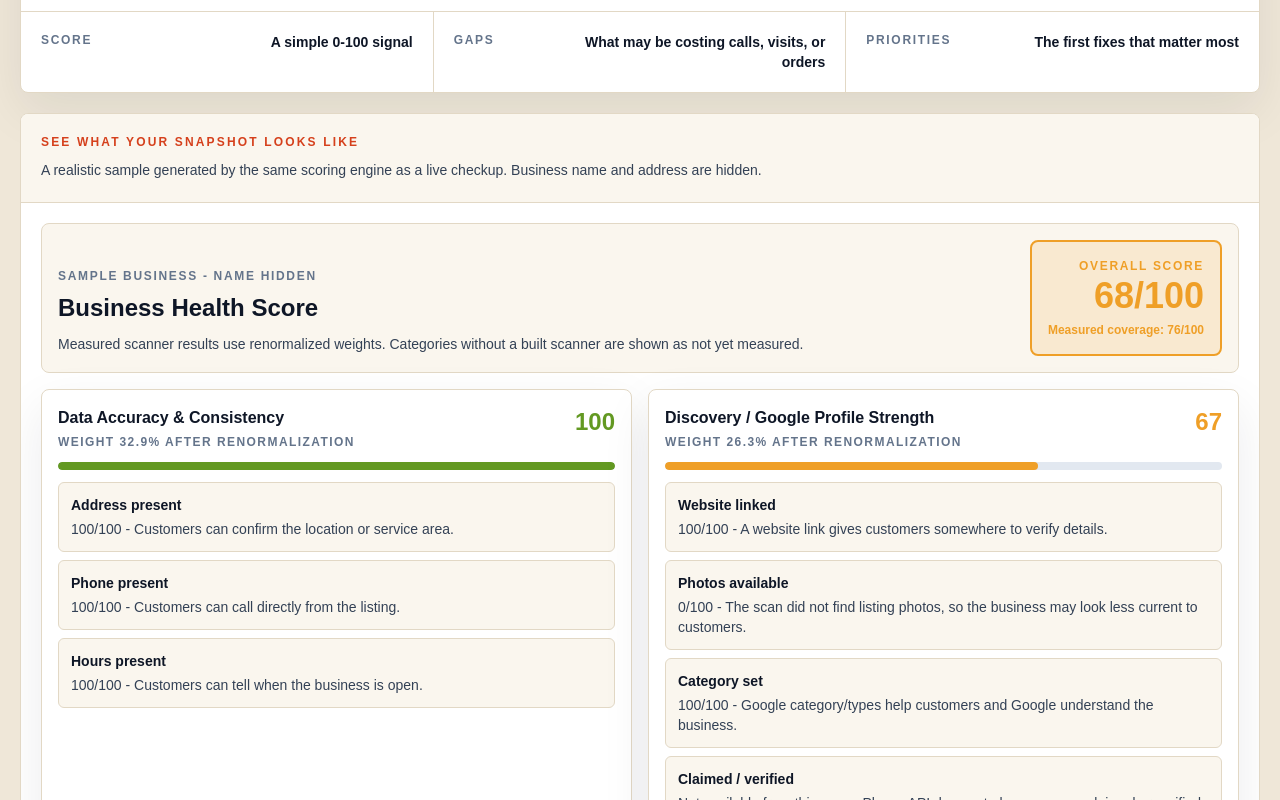
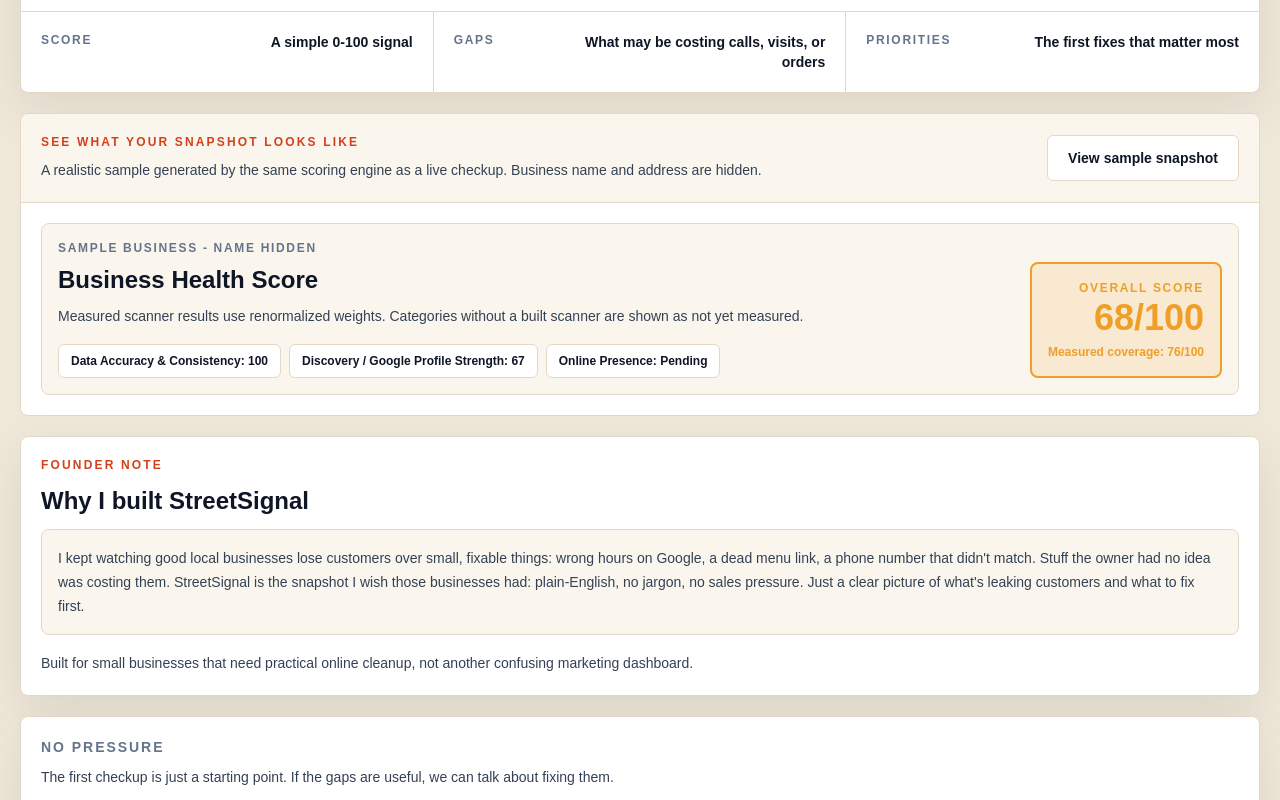
Before and after one commit to glassonglassharley/Business-Scope, a Next.js app: page / in a window 1280 px wide. Shown: the part 840-1640 px from the top of the page. Built offline with nearby package versions, Linux system fonts and the light colour scheme.

Commit message:
Collapse sample snapshot section

```diff
--- a/src/app/page.jsx
+++ b/src/app/page.jsx
@@ -271,13 +271,29 @@
 }
 
 function SampleVisibilitySnapshot() {
+  const [expanded, setExpanded] = useState(false);
+  const previewCategories = sampleSnapshotBreakdown.categories.slice(0, 3);
+
   return (
     <section id="sample-snapshot" className="scroll-mt-28 overflow-hidden rounded-lg border border-line bg-surface">
       <div className="border-b border-line bg-nested-surface p-5">
+        <div className="flex flex-col gap-4 md:flex-row md:items-center md:justify-between">
+          <div>
             <p className="eyebrow">See what your snapshot looks like</p>
             <p className="mt-2 text-sm leading-6 text-slate-700">
               A realistic sample generated by the same scoring engine as a live checkup. Business name and address are hidden.
             </p>
+          </div>
+          <button
+            className="secondary-button w-full bg-surface sm:w-auto"
+            type="button"
+            aria-expanded={expanded}
+            aria-controls="sample-snapshot-details"
+            onClick={() => setExpanded((current) => !current)}
+          >
+            {expanded ? "Hide sample snapshot" : "View sample snapshot"}
+          </button>
+        </div>
       </div>
 
       <div className="p-5">
@@ -289,11 +305,22 @@
               <p className="mt-2 max-w-3xl text-sm leading-6 text-slate-700">
                 Measured scanner results use renormalized weights. Categories without a built scanner are shown as not yet measured.
               </p>
+              {!expanded && (
+                <div className="mt-4 flex flex-wrap gap-2">
+                  {previewCategories.map((category) => (
+                    <span key={category.key} className="rounded-md border border-line bg-surface px-3 py-2 text-xs font-black text-ink">
+                      {category.label}: {category.status === "measured" ? category.score : "Pending"}
+                    </span>
+                  ))}
+                </div>
+              )}
             </div>
             <SampleOverallScore breakdown={sampleSnapshotBreakdown} />
           </div>
         </div>
 
+        {expanded && (
+          <div id="sample-snapshot-details">
             <div className="mt-4 grid gap-4 lg:grid-cols-2">
               {sampleSnapshotBreakdown.categories.map((category) => <SampleBreakdownCategory key={category.key} category={category} />)}
             </div>
@@ -313,10 +340,11 @@
               </div>
             )}
           </div>
+        )}
+      </div>
     </section>
   );
 }
-
 function SampleOverallScore({ breakdown }) {
   const score = breakdown.overallScore ?? 0;
   const band = bandForScore(score);
```
Lines whose indentation alone changed are shown as unchanged.
